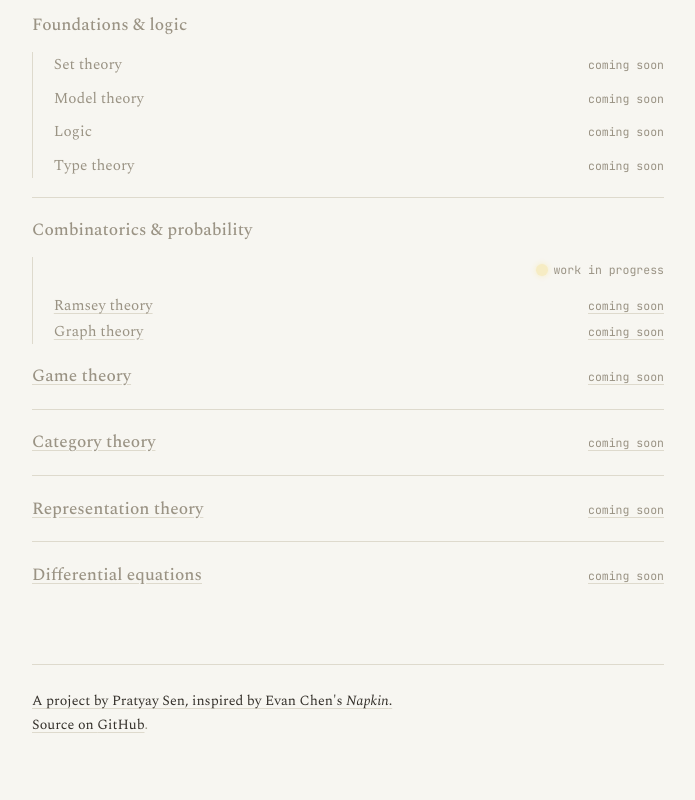
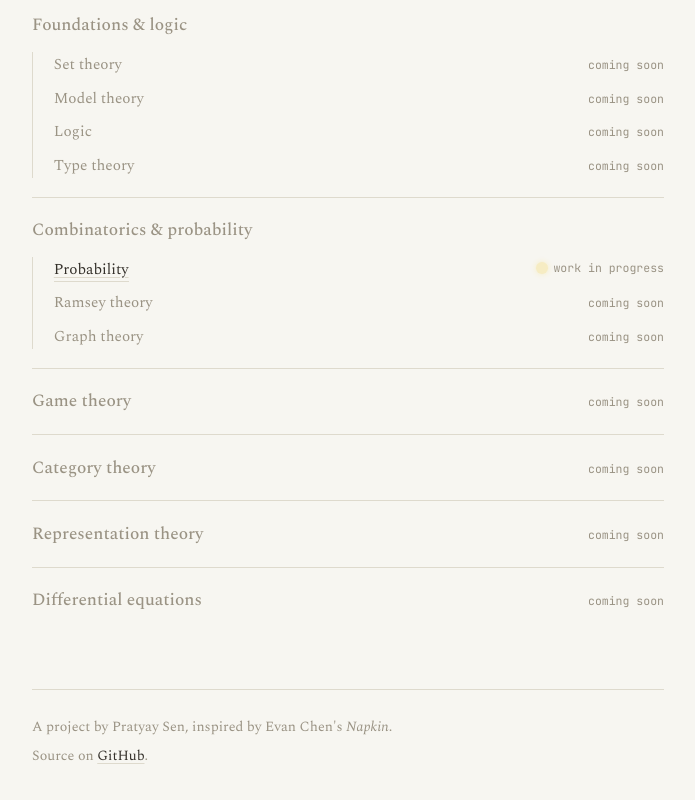
Before and after one commit to nonsens1kal/Handkerchief, a plain HTML site: page index.html in a window 1280 px wide. Shown: the part 1262-2062 px from the top of the page, without its empty margins (292-987 px from the left). Drawn offline with nearby package versions, Linux system fonts and the light colour scheme.

Commit message:
Fix HTML anchor tag syntax for Probability link

```diff
--- a/index.html
+++ b/index.html
@@ -290,7 +290,7 @@
       </div>
       <div class="subtopics">
         <div class="subtopic pending">
-          <span class="name"><a href="prob.pdf>"Probability</a></span>
+          <span class="name"><a href="prob.pdf">Probability</a></span>
           <span class="tag wip">work in progress</span>
         </div>
         <div class="subtopic pending">
```
